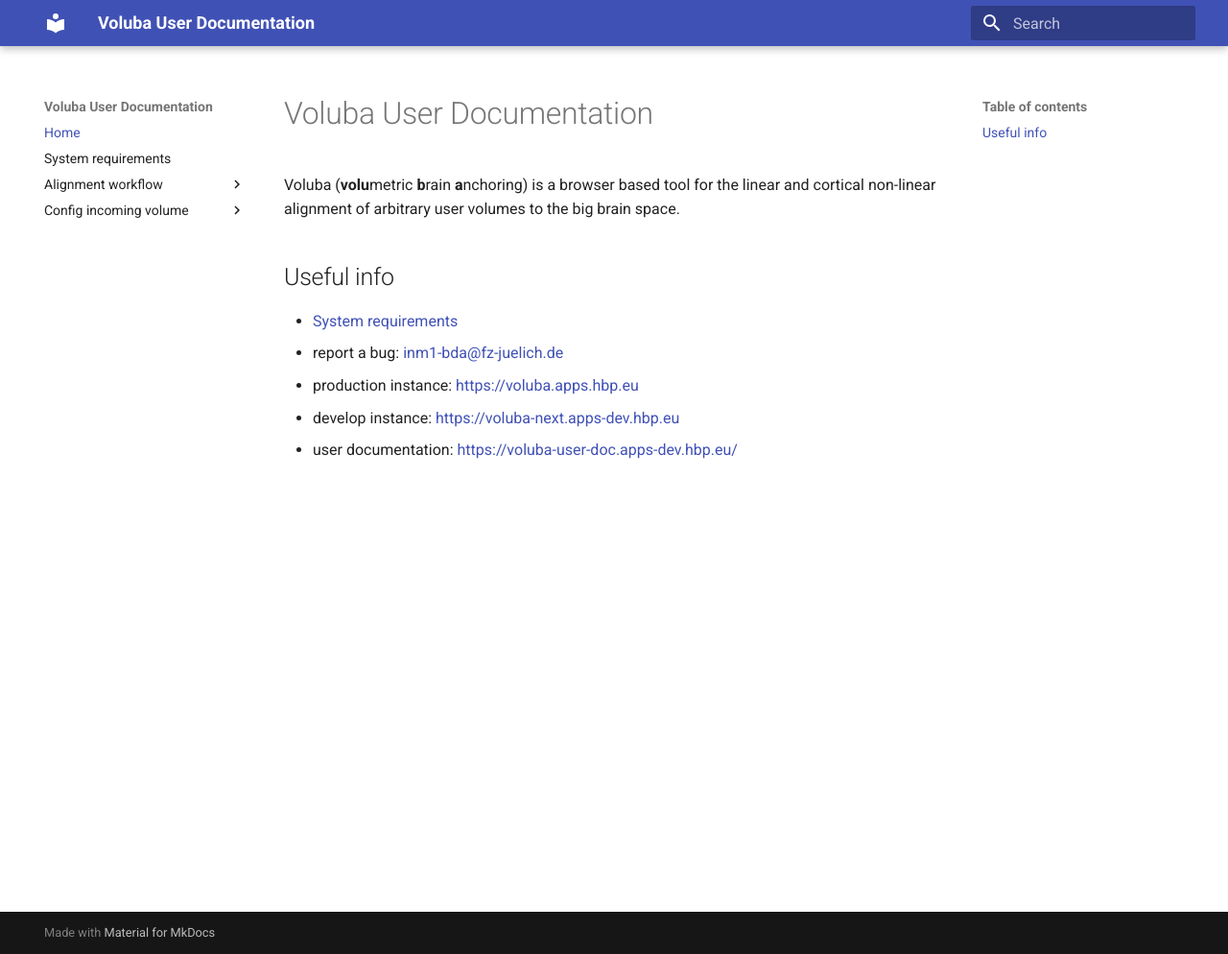
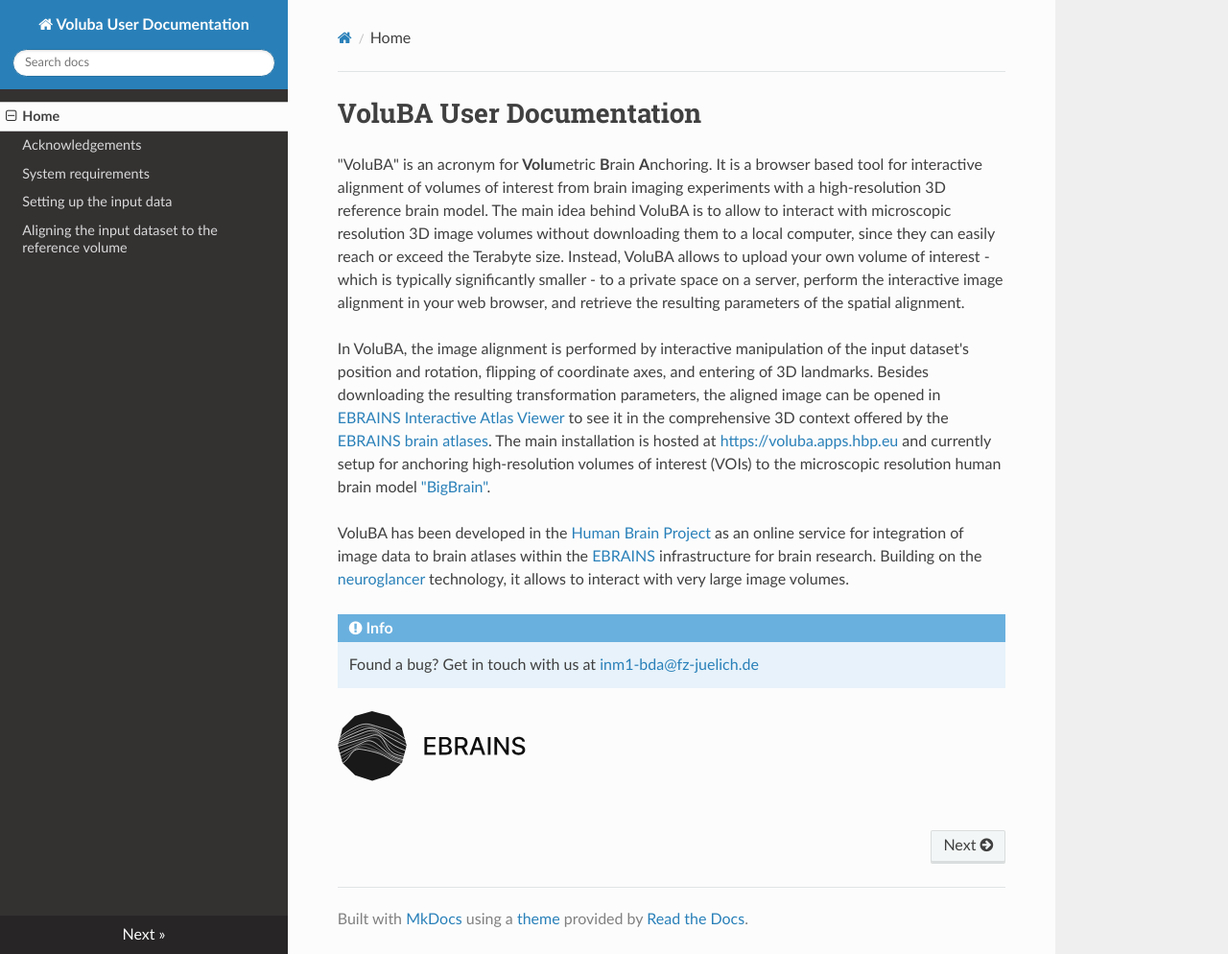
Before and after one commit to FZJ-INM1-BDA/voluba, an MkDocs documentation site: the page built from user_docs/index.md, in a window 1280 px wide and 994 px high. Shown: the whole window at 96% size. Built offline with MkDocs 1.6.1, drawn with Linux system fonts in a browser that asks for light colours; nearby versions of some CDN libraries.

Commit message:
started optimizing the documentation

```diff
--- a/mkdocs.yml
+++ b/mkdocs.yml
@@ -1,7 +1,7 @@
 site_name: Voluba User Documentation
 
 theme:
-  name: 'material'
+  name: 'readthedocs'
 
 extra_css:
   - extra.css
@@ -15,13 +15,7 @@
 
 nav:
   - Home: 'index.md'
-  - 'req.md'
-  - Alignment workflow:
-    - 'workflow/upload.md'
-    - 'workflow/select.md'
-    - 'workflow/coarse.md'
-    - 'workflow/fine.md'
-    - 'workflow/linear.md'
-  - Config incoming volume:
-    - 'config/parallel.md'
-    - 'config/shader.md'
+  - 'acknowledgement.md'
+  - 'requirements.md'
+  - 'input.md'
+  - 'alignment.md'
--- a/user_docs/index.md
+++ b/user_docs/index.md
@@ -1,12 +1,23 @@
-# Voluba User Documentation
+# VoluBA User Documentation
 
-Voluba (<b>volu</b>metric <b>b</b>rain <b>a</b>nchoring) is a browser based tool for the linear and cortical non-linear alignment of arbitrary user volumes to the big brain space.
+"VoluBA" is an acronym for **Volu**metric **B**rain **A**nchoring.
+It is a browser based tool for interactive alignment of volumes of interest from brain imaging experiments with a high-resolution 3D reference brain model.
+The main idea behind VoluBA is to allow to interact with microscopic resolution 3D image volumes without downloading them to a local computer, since they can easily reach or exceed the Terabyte size.
+Instead, VoluBA allows to upload your own volume of interest - which is typically significantly smaller - to a private space on a server, perform the interactive image alignment in your web browser, and retrieve the resulting parameters of the spatial alignment.
 
-## Useful info
+In VoluBA, the image alignment is performed by interactive manipulation of the input dataset's position and rotation, flipping of coordinate axes, and entering of 3D landmarks.
+Besides downloading the resulting transformation parameters, the aligned image can be opened in [EBRAINS Interactive Atlas Viewer](https://atlases.ebrains.eu/viewer) to see it in the comprehensive 3D context offered by the [EBRAINS brain atlases](https//ebrains.eu/services/atlases).
+The main installation is hosted at <https://voluba.apps.hbp.eu> and currently setup for anchoring high-resolution volumes of interest (VOIs) to the microscopic resolution human brain model ["BigBrain"](https://search.kg.ebrains.eu/instances/Dataset/d07f9305-1e75-4548-a348-b155fb323d31).
 
-- [System requirements](req.md)
-- report a bug: <inm1-bda@fz-juelich.de>
-- production instance: <https://voluba.apps.hbp.eu>
-- develop instance: <https://voluba-next.apps-dev.hbp.eu>
-- user documentation: <https://voluba-user-doc.apps-dev.hbp.eu/>
+VoluBA has been developed in the [Human Brain Project](https://humanbrainproject.eu) as an online service for integration of image data to brain atlases within the [EBRAINS](https://ebrains.eu) infrastructure for brain research.
+Building on the [neuroglancer](https://github.com/google/neuroglancer) technology, it allows to interact with very large image volumes.
+
+!!! Info
+	Found a bug? Get in touch with us at <inm1-bda@fz-juelich.de>
+
+<!-- [![logo](images/HBP_sm.jpg)](https://humanbrainproject.eu) -->
+[![logo](images/ebrains-logo-dark.svg)](https://ebrains.eu)
+
+<!-- - develop instance: <https://voluba-next.apps-dev.hbp.eu> -->
+<!-- - user documentation: <https://voluba-user-doc.apps-dev.hbp.eu/> -->
 <!-- - github repository: <https://github.com/fzj-inm1-bda/landmark-reg> -->
--- /dev/null
+++ b/user_docs/input.md
@@ -0,0 +1,27 @@
+# Setting up the input data
+
+!!! info
+    You will need to signin with your ORCID or ebrains Keycloak credentials before you can upload image volumes.
+
+Voluba uses `chunma` as an image service to hosted on ebrains infrastructure.
+
+On upload completion, the volume you just uploaded will be available under `Private volumes`
+
+[![screenshot](images/select_private_volume.png)](images/select_private_volume.png)
+
+
+# Select incoming volume
+
+You will need to select an incoming volume either from public volumes (if not logged in)
+
+[![screenshot](images/public_volumes.png)](images/public_volumes.png)
+
+or private volumes (if logged in)
+
+[![screenshot](images/select_private_volume.png)](images/select_private_volume.png)
+
+Upon selection, the volume will begin loading, and overlayed on top of the reference template.
+
+<!-- need loading image? -->
+
+click `Start` to proceed to the next step.
```
Also changed, not shown: user_docs/acknowledgement.md (added, +6 -0 lines), user_docs/alignment.md (added, +29 -0 lines), user_docs/config/parallel.md (deleted, +0 -9 lines), user_docs/config/shader.md (deleted, +0 -11 lines), user_docs/req.md (deleted, +0 -24 lines), user_docs/requirements.md (added, +12 -0 lines), user_docs/workflow/coarse.md (deleted, +0 -5 lines), user_docs/workflow/fine.md (deleted, +0 -14 lines), user_docs/workflow/linear.md (deleted, +0 -7 lines), user_docs/workflow/select.md (deleted, +0 -15 lines), user_docs/workflow/upload.md (deleted, +0 -10 lines), user_docs/images/HBP_sm.jpg (added), user_docs/images/ebrains-logo-dark.svg (added), 1 other file.
